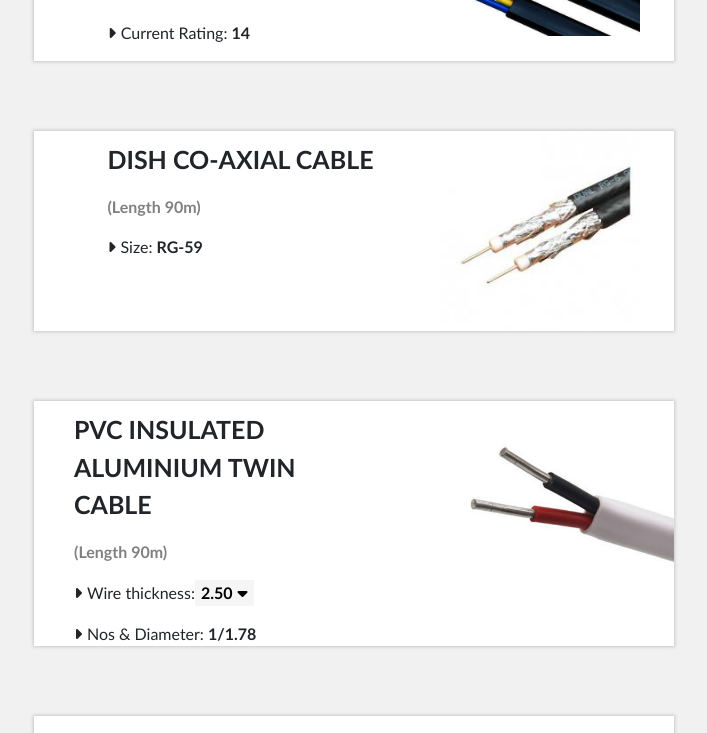
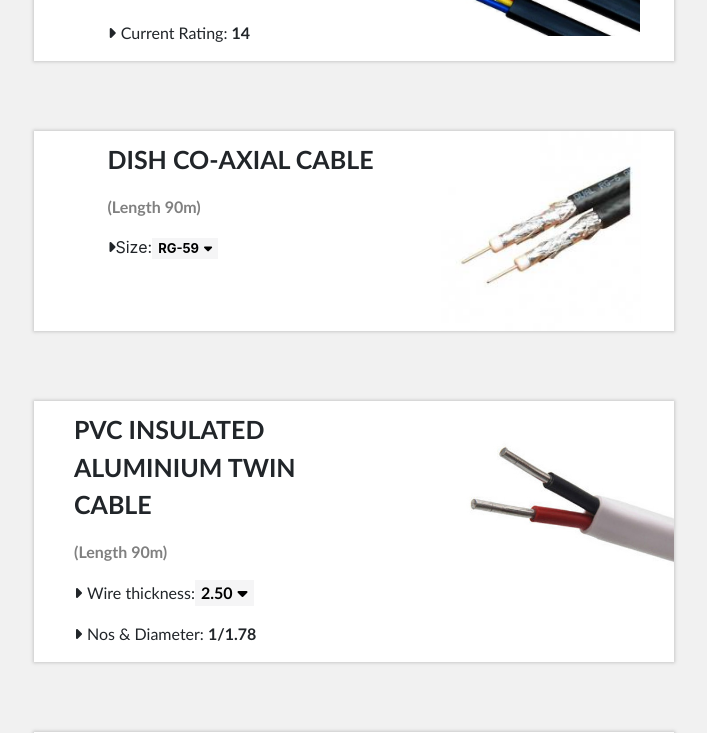
Before and after one commit to its-varun/NorthFlex, a React (Create React App) app: page /products in a window 1280 px wide. Shown: the part 1720-2453 px from the top of the page, without its empty margins (542-1249 px from the left). Built offline with nearby package versions, Linux system fonts and the light colour scheme.

Commit message:
Fixed few issues in product page and connected to mongodb atlas.

```diff
--- a/src/components/Products.js
+++ b/src/components/Products.js
@@ -10,7 +10,7 @@ export default function Products() {
     const Products = [
         {
             imagename: "CopperWire",
-            alter: "CopperWire-icon",
+            alter: "icon",
             wirename: "MULTISTAND SINGLE CORE PVC COPPER WIRE",
             wirelength: "In House wiring upto 6mm in Box Packing(90Mtrs) & in (180Mtrs). From 10mm or above only in Roll Packing (90Mtrs) & in (180Mtrs)",
 
@@ -51,7 +51,7 @@ export default function Products() {
         },
         {
             imagename: "submersiblecable",
-            alter: "CopperWire-icon",
+            alter: "icon",
             wirename: "SUBMERSIBLE CABLES",
             wirelength: "(Length 90m)",
 
@@ -68,7 +68,7 @@ export default function Products() {
         },
         {
             imagename: "dishcable",
-            alter: "CopperWire-icon",
+            alter: "icon",
             wirename: "DISH CO-AXIAL CABLE",
             wirelength: "(Length 90m)",
 
@@ -81,7 +81,7 @@ export default function Products() {
         },
         {
             imagename: "pvcinsulatedtwincable",
-            alter: "CopperWire-icon",
+            alter: "icon",
             wirename: "PVC INSULATED ALUMINIUM TWIN CABLE",
             wirelength: "(Length 90m)",
 
@@ -97,7 +97,7 @@ export default function Products() {
         },
         {
             imagename: "CopperWire",
-            alter: "CopperWire-icon",
+            alter: "icon",
             wirename: "PVC INSULATED UN-SHEATHED COPPER WIRE",
             wirelength: "(Length 90m)",
 
@@ -179,34 +179,53 @@ export default function Products() {
                             return (
                                 <div key={index} className="product">
                                     <div>
-                                        {/* <p>{product.category}</p> */}
-                                        {/* <p>{product.name}</p> */}
                                         <p>{product.wirename}</p>
                                         <p>{product.wirelength}</p>
 
+                                        <div className="modal fade" id={`wirethicknessModal${index}`} tabIndex="-1" role="dialog" aria-labelledby="wirethicknessModalTitle" aria-hidden="true">
+                                            <div className="modal-dialog modal-dialog-centered" role="document">
+                                                <div className="modal-content">
+                                                    <div className="modal-body">
+                                                        {
+                                                            product.specifications.map((specification, index) => {
+                                                                return <button type="button" className='modalOptions' data-dismiss="modal" key={index} onClick={() => { onClickHandle(productindex, index) }} >{specification.wirethickness}</button>;
+                                                            })
+                                                        }
+                                                    </div>
+                                                </div>
+                                            </div>
+                                        </div>
                                         <div className="modal fade" id={`exampleModalCenter${index}`} tabIndex="-1" role="dialog" aria-labelledby="exampleModalCenterTitle" aria-hidden="true">
                                             <div className="modal-dialog modal-dialog-centered" role="document">
                                                 <div className="modal-content">
                                                     <div className="modal-body">
                                                         {
                                                             product.specifications.map((specification, index) => {
-                                                                // return <button key={index} onClick={() => { onClickHandle(productindex, index) }} >{specification.wirethickness}</button>;
-                                                                return <div className='modalOptions' key={index} onClick={() => { onClickHandle(productindex, index) }} >{specification.wirethickness}</div>;
+                                                                return <button type="button" className='modalOptions' data-dismiss="modal" key={index} onClick={() => { onClickHandle(productindex, index) }} >{specification.wiresize}</button>;
                                                             })
                                                         }
                                                     </div>
                                                 </div>
                                             </div>
                                         </div>
+
                                         {(Products[productindex].specifications[state[productindex].value].wirethickness) ? <p><i className="fa-solid fa-caret-right"></i>Wire thickness:
-                                            <button type="button" className="changeWireThickness" data-toggle="modal" data-target={`#exampleModalCenter${productindex}`}>
+                                            <button type="button" className="changeWireThickness" data-toggle="modal" data-target={`#wirethicknessModal${productindex}`}>
                                                 <span className='specificationsValue'>{Products[productindex].specifications[state[productindex].value].wirethickness}</span>
                                                 <i className="fa-solid fa-caret-down"></i>
                                             </button>
                                         </p> : ""}
                                         {(Products[productindex].specifications[state[productindex].value].NosAndDiameter) ? <p><i className="fa-solid fa-caret-right"></i>Nos & Diameter: <span className='specificationsValue'>{Products[productindex].specifications[state[productindex].value].NosAndDiameter}</span></p> : ""}
                                         {(Products[productindex].specifications[state[productindex].value].currentrating) ? <p><i className="fa-solid fa-caret-right"></i>Current Rating: <span className='specificationsValue'>{Products[productindex].specifications[state[productindex].value].currentrating}</span></p> : ""}
-                                        {(Products[productindex].specifications[state[productindex].value].wiresize) ? <p><i className="fa-solid fa-caret-right"></i>Size: <span className='specificationsValue'>{Products[productindex].specifications[state[productindex].value].wiresize}</span></p> : ""}
+
+                                        {(Products[productindex].specifications[state[productindex].value].wiresize) ?
+                                        <div style={{"marginBottom":"20px"}}><i className="fa-solid fa-caret-right"></i>
+                                            Size:
+                                            <button style={{"fontSize":"13px"}} type="button" className="changeWireThickness" data-toggle="modal" data-target={`#exampleModalCenter${productindex}`}>
+                                                <span className='specificationsValue'>{Products[productindex].specifications[state[productindex].value].wiresize}</span>
+                                                <i className="fa-solid fa-caret-down"></i>
+                                            </button>
+                                        </div> : ""}
 
 
                                     </div>
```
Also changed, not shown: 1 other file (tests, documents, lock files or other folders). Lines whose indentation alone changed are shown as unchanged.
